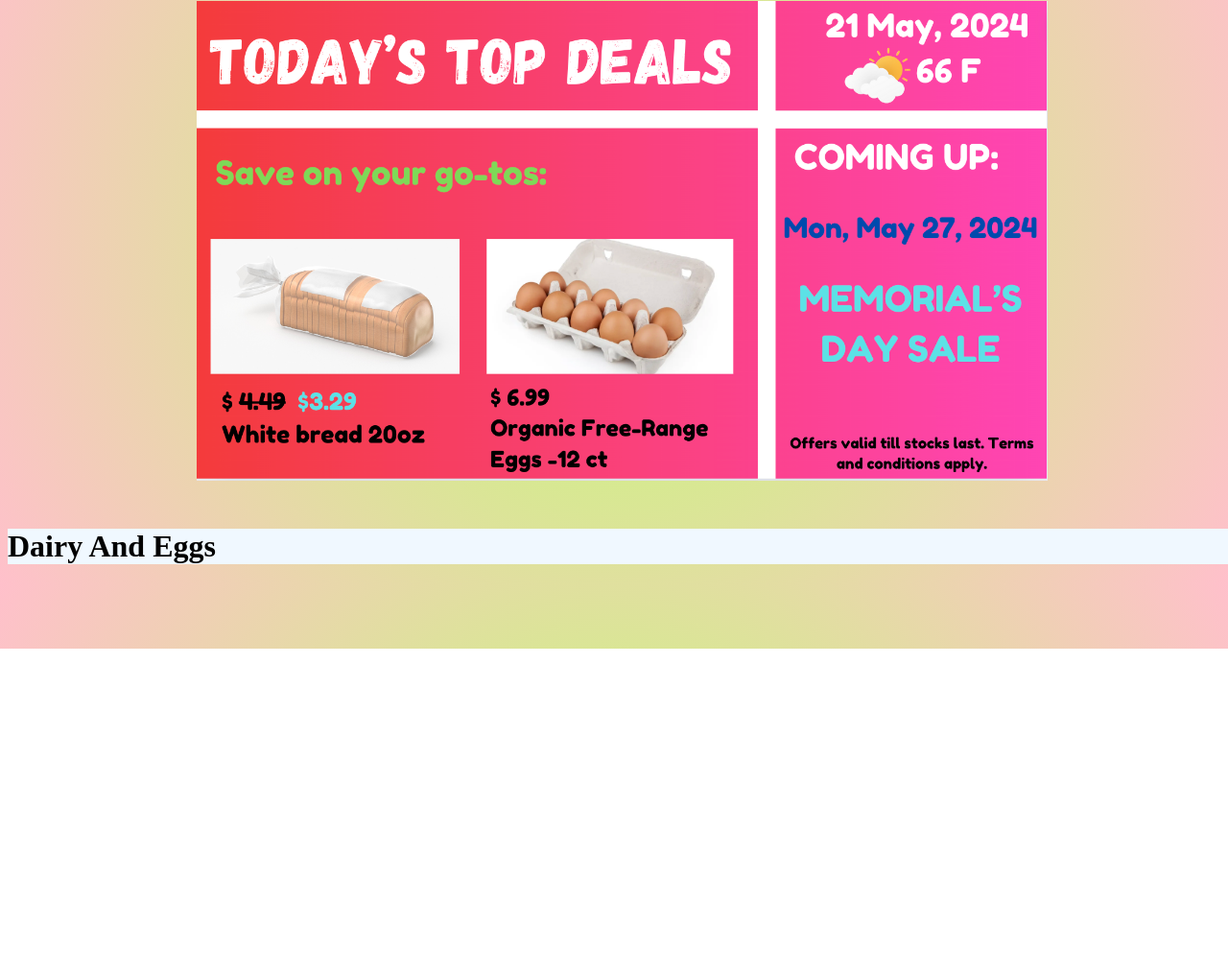
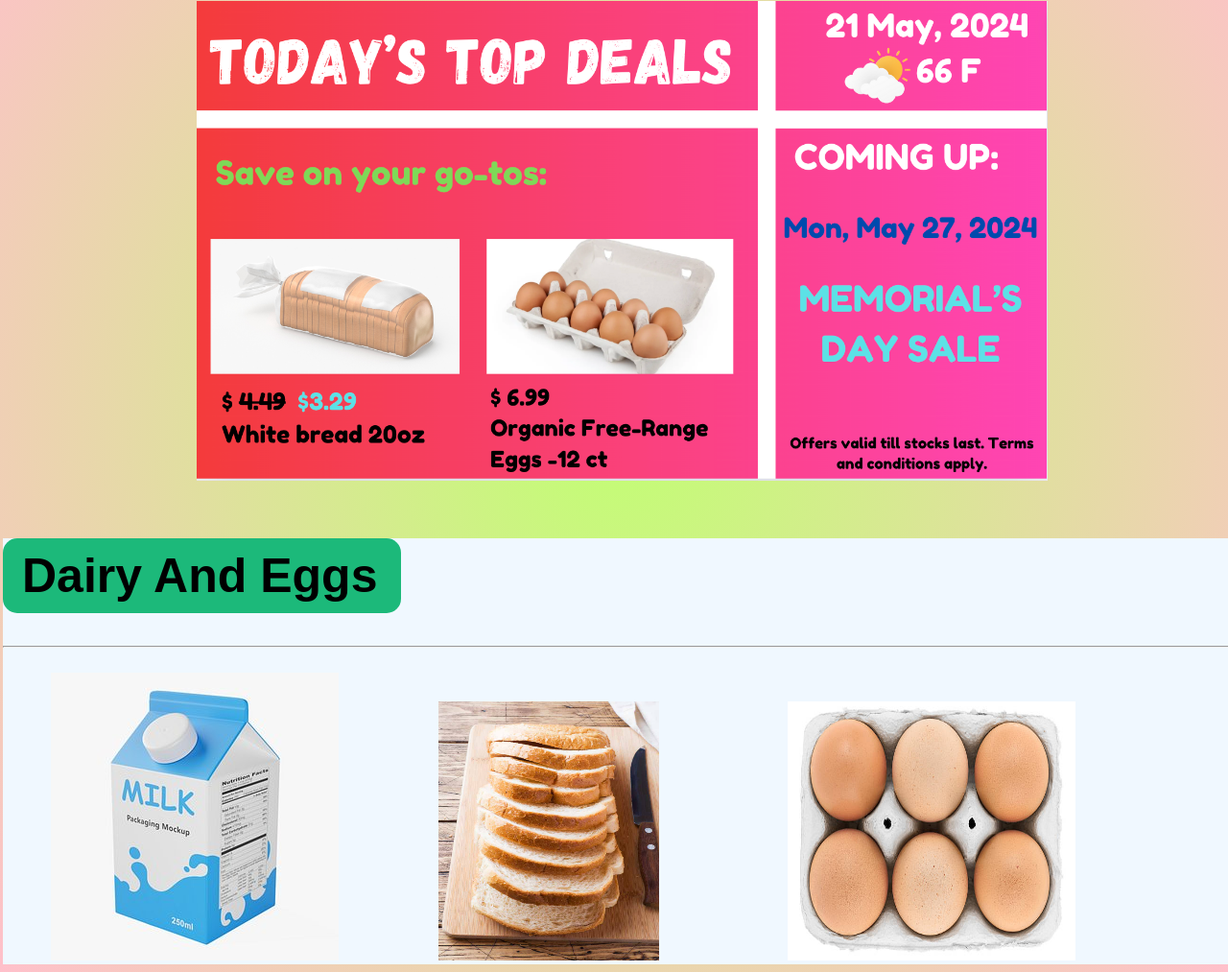
Before and after one commit to Desperado1736/CSC-317-Group-Project-2, a plain HTML site: page index.html in a window 1280 px wide. Shown: the part 124-1137 px from the top of the page at 96% size. Before the commit the page ends 800 px from the top, so only its background shows below. Drawn offline with Linux system fonts and the light colour scheme.

Commit message:
started items page and added images

```diff
--- a/index.html
+++ b/index.html
@@ -52,12 +52,17 @@
     </script>
     </div></div>
 
-    <div class="items">
-   <h1> Dairy And Eggs
 
-   </h1>
+</body>
+<div class="items">
+    <h1> Dairy And Eggs </h1>
+    <hr>
+        <br>
+        <img class="milk" src="./item-milk.jpeg" alt="bread"/>
+        <img class="bread" src="./item-bread.jpeg" alt="bread"/>
+        <img class="eggs" src="./item-eggs.jpeg" alt="eggs"/>
 
 
-   </div>
-</body>
+
+    </div>
 </html>
--- a/landingPage.css
+++ b/landingPage.css
@@ -114,9 +114,38 @@ header {
 
     }
 
-
+    h1{
+        padding: 10px 20px;
+        margin-right: 10px;
+        background-color: #1cb97a;
+        color: #000000;
+        width:375px;
+        text-decoration: none;
+        border-radius: 15px;
+        font-family: 'Oswald', sans-serif;
+        font-size: 50px;
+        margin-top: 60px;
+    }
 
     .items{
         background-color: aliceblue;
-        margin-top: 50px;
+        width: 100%;
+
+        margin-left: -5px;
     }
+
+    .milk{
+        height: auto;
+        width: auto;
+        margin-left: 50px;
+    }
+    .bread{
+        height: 270px;
+        width:230px;
+        margin-left: 100px;
+    }
+    .eggs{
+        height: 270px;
+        width: 300px;
+        margin-left: 130px;
+    }
```
Also changed, not shown: item-bread.jpeg (added), item-eggs.jpeg (added), item-milk.jpeg (added).
